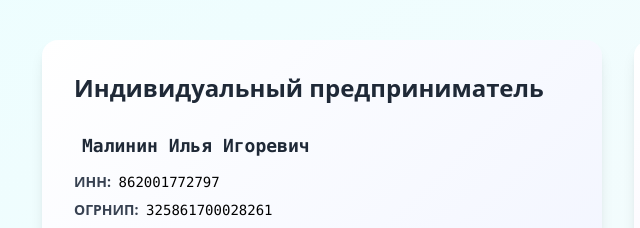
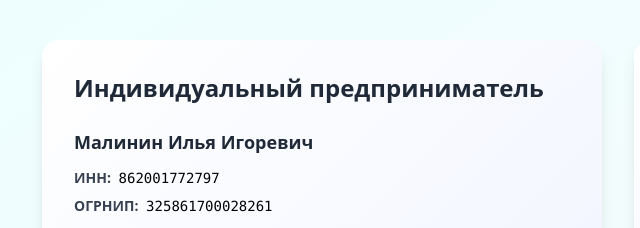
Before and after one commit to imlnn/dev-website, a website: page index.html in a window 1280 px wide. Shown: the part 3840-4068 px from the top of the page, 22-662 px from the left. Drawn offline with Linux system fonts and the light colour scheme.

Commit message:
design upgrade

```diff
--- a/index.html
+++ b/index.html
@@ -341,7 +341,7 @@
                         <h3 class="text-2xl font-bold text-gray-800 mb-6">Индивидуальный предприниматель</h3>
                         <div class="space-y-6">
                             <div>
-                                <div class="font-bold text-lg text-gray-800 mb-2 copyable-text cursor-pointer hover:bg-gray-100 px-2 py-1 rounded transition-all font-mono" data-copy="Малинин Илья Игоревич" title="Нажмите для копирования">
+                                <div class="font-bold text-lg text-gray-800 mb-3 copyable-text cursor-pointer hover:bg-gray-100 rounded transition-all" data-copy="Малинин Илья Игоревич" title="Нажмите для копирования">
                                     Малинин Илья Игоревич
                                 </div>
                                 <div class="space-y-2 text-sm">
```
Also changed, not shown: assets/style.css.
